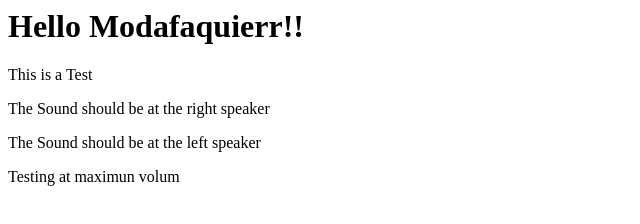
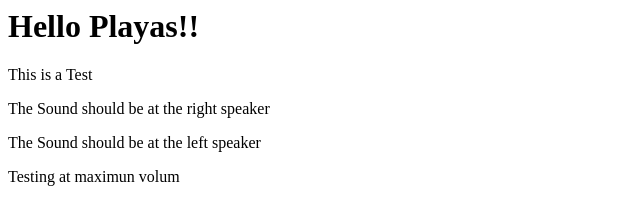
Before and after one commit to LilJugg/first-test, a plain HTML site: page index.html in a window 1280 px wide. Shown: the whole page, without its empty margins (0-640 px from the left). Drawn offline with Linux system fonts and the light colour scheme.

Commit message:
Update index.html

```diff
--- a/index.html
+++ b/index.html
@@ -5,7 +5,7 @@
     <title>Document</title>
 </head>
 <body>
-    <h1>Hello Modafaquierr!!</h1>
+    <h1>Hello Playas!!</h1>
     <p>This is a Test</p>
     <p>The Sound should be at the right speaker</p>
     <p>The Sound should be at the left speaker</p>
```
